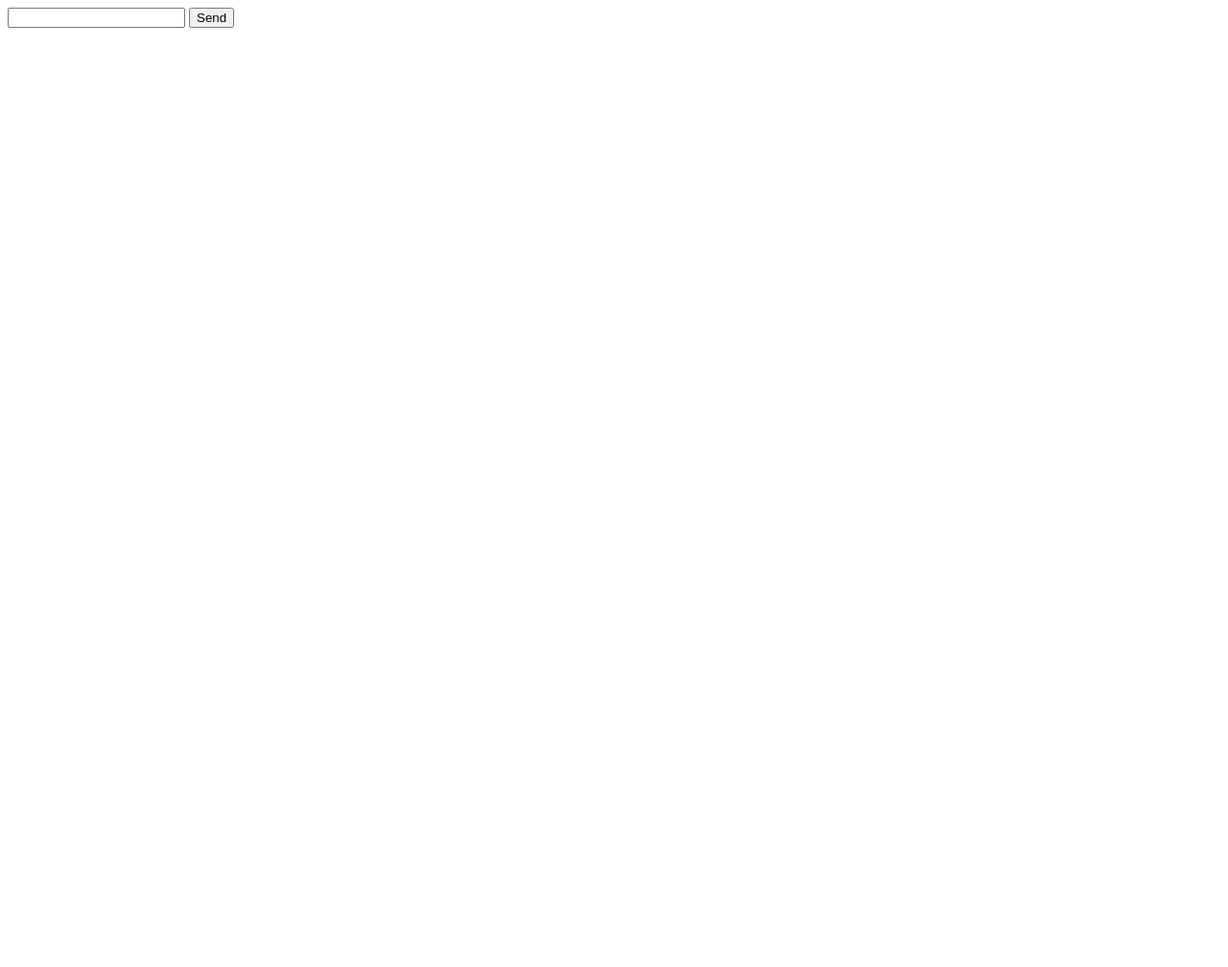
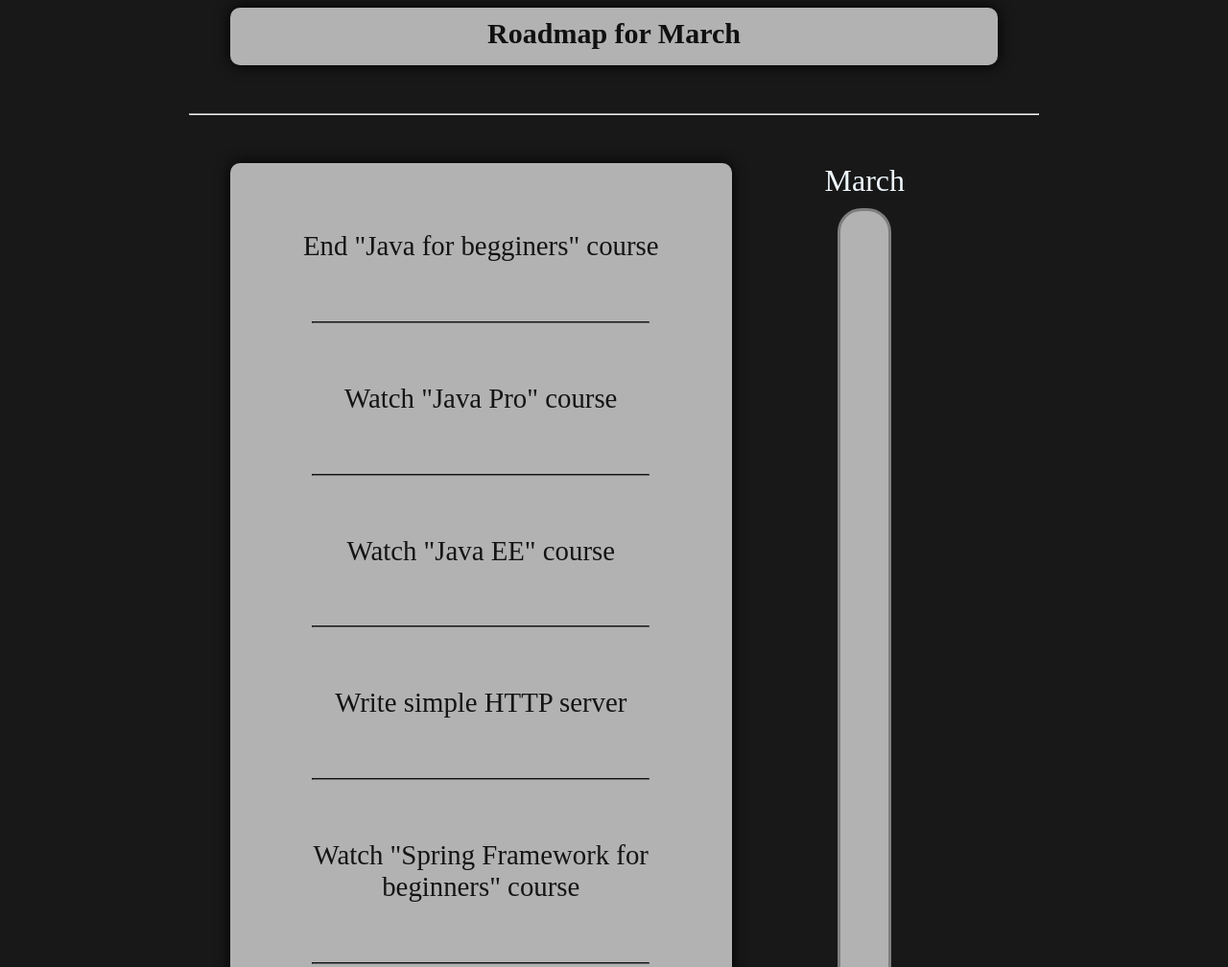
Before and after one commit to VladK27/VladK27.github.io, a plain HTML site: page index.html in a window 1280 px wide. Shown: the top 1008 px of the page at 96% size. Before the commit the page ends 800 px from the top, so only its background shows below. Drawn offline with Linux system fonts and the light colour scheme.

Commit message:
build page

```diff
--- a/index.html
+++ b/index.html
@@ -2,13 +2,38 @@
 <html lang="en">
 <head>
     <meta charset="UTF-8">
+    <link rel="stylesheet" href="style.css">
+    <script src="script.js"></script>
     <title>Document</title>
 </head>
 <body>
-    <form action="" method="post">
-        <input type="text">
-        <button type="submit">Send</button>
-    </form>
+    <div class="title">
+        Roadmap for March
+    </div>
+    <hr class="line">
+    <div class="roadmap">
+        <div class="container">
+            <div class="element" id="first"><a href="#">End "Java for begginers" course</a></div>
+            <hr class="line">
+            <div class="element"><a hraf="#">Watch "Java Pro" course</a></div>
+            <hr class="line">
+            <div class="element"><a href="#">Watch "Java EE" course</a></div>
+            <hr class="line">
+            <div class="element">Write simple HTTP server</div>
+            <hr class="line">
+            <div class="element"><a href="#">Watch "Spring Framework for beginners" course</a></div>
+            <hr class="line">
+            <div class="element" id="last">Write API using Spring</div>
+        </div>
+        <div class="progress-container">
+            <div class="text-month">March</div>
+            <div class="progress-bar" >
+                <div class="progress-value" id="value"></div>
+            </div>
+            <div class="text-month">April</div>
+        </div>
+
+    </div>
 
 </body>
 </html>
--- /dev/null
+++ b/script.js
@@ -0,0 +1,8 @@
+
+window.onload = function()
+{
+let maxBottom = 900;
+let day = (new Date()).getDate();
+let currentBottom = 900 -  day / 30 * maxBottom;
+document.getElementById("value").style.bottom = currentBottom + 'px';
+};
--- /dev/null
+++ b/style.css
@@ -0,0 +1,95 @@
+body{
+    background-color: rgb(24, 24, 24);
+}
+.title{
+    width:800px;
+    height:50px;
+    background-color: rgb(178, 178, 178);
+    font-size: 30px;
+    text-align: center;
+    color:rgb(16, 16, 16);
+    margin: auto;
+    padding: auto;
+    padding-top: 10px;
+    border-radius: 10px;
+    font-weight: bolder;
+    box-shadow: 0px 0px 15px black;
+}
+.line{
+    margin-top: 50px;
+    margin-bottom: 50px;
+    width:70%;
+}
+.roadmap{
+    display: flex;
+    width:800px;
+    margin: auto;
+
+}
+.roadmap .line{
+    width:350px;
+    margin: auto;
+    border-color: rgb(104, 104, 104);
+
+}
+
+.container{
+    display: flex;
+    flex-direction: column;
+    justify-content: space-around;
+    height: 1000px;
+    width:500px;
+    background-color: rgb(178, 178, 178);
+    text-align: center;
+    border-radius: 10px;
+    font-size: 1.8em;
+    color:rgb(20, 20, 20);
+    box-shadow: 0px 0px 15px black;
+    padding-left: 30px;
+    padding-right: 30px;
+
+}
+#first{
+    margin-top: 70px;
+}
+#last{
+    margin-bottom: 70px;
+}
+.container a{
+    text-decoration: none;
+    color:rgb(20, 20, 20);
+
+}
+.container a:hover{
+    text-decoration: underline;
+}
+
+.progress-container{
+    width:300px;
+    text-align: center;
+    color:aliceblue;
+    font-size: 2em;
+}
+.progress-container{
+    display: flex;
+    flex-direction: column;
+    justify-content: space-between;
+    height: 1000px;
+}
+.progress-bar{
+    margin: auto;
+    width:50px;
+    height:900px;
+    background-color: rgb(178, 178, 178);
+    border: rgb(126, 126, 126) solid 3px;
+    border-radius: 25px;
+    overflow: hidden;
+}
+.progress-value{
+    width:50px;
+    height: 900px;
+    position: relative;
+    bottom:900px;
+    background: linear-gradient();
+    border-radius: 10px;
+}
```
